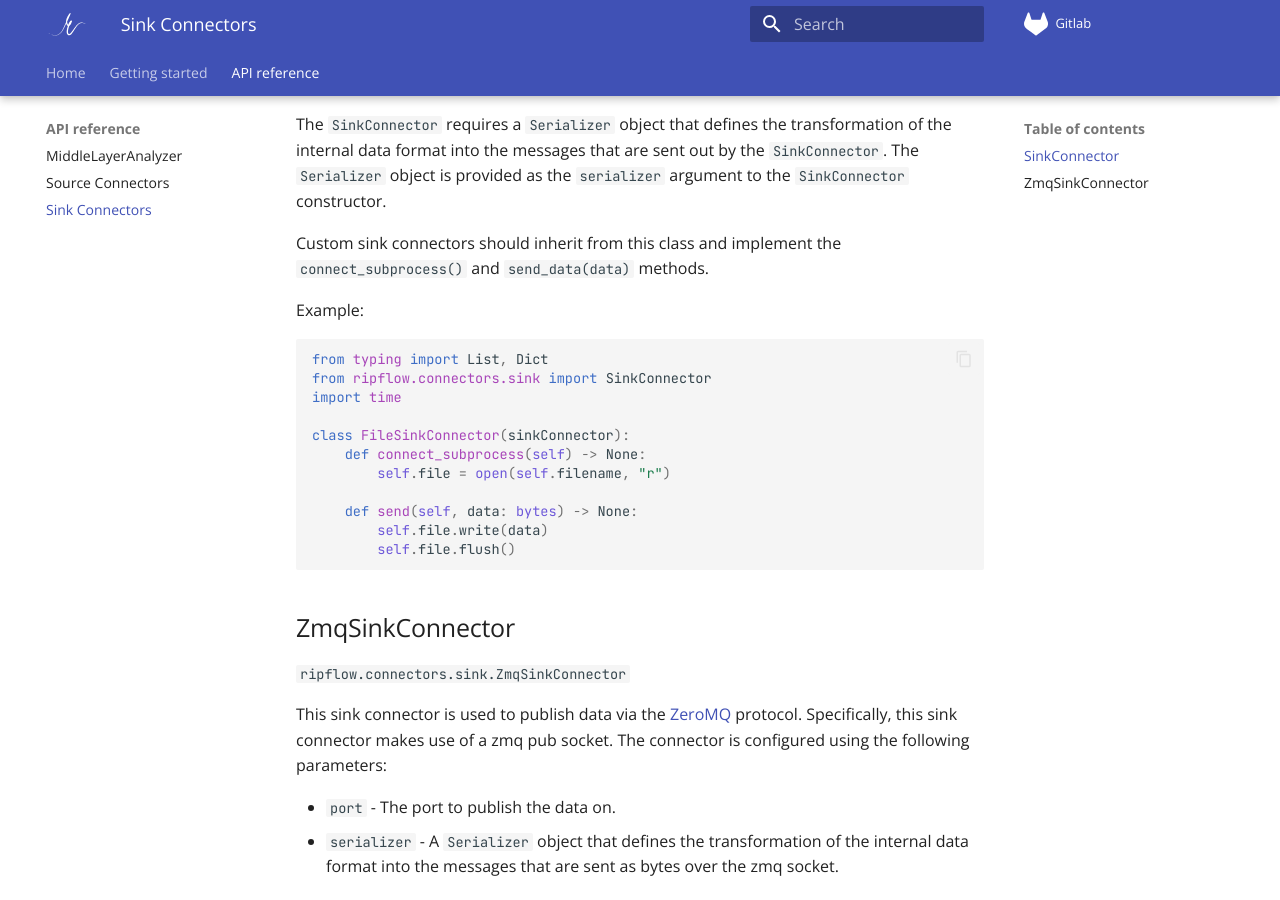
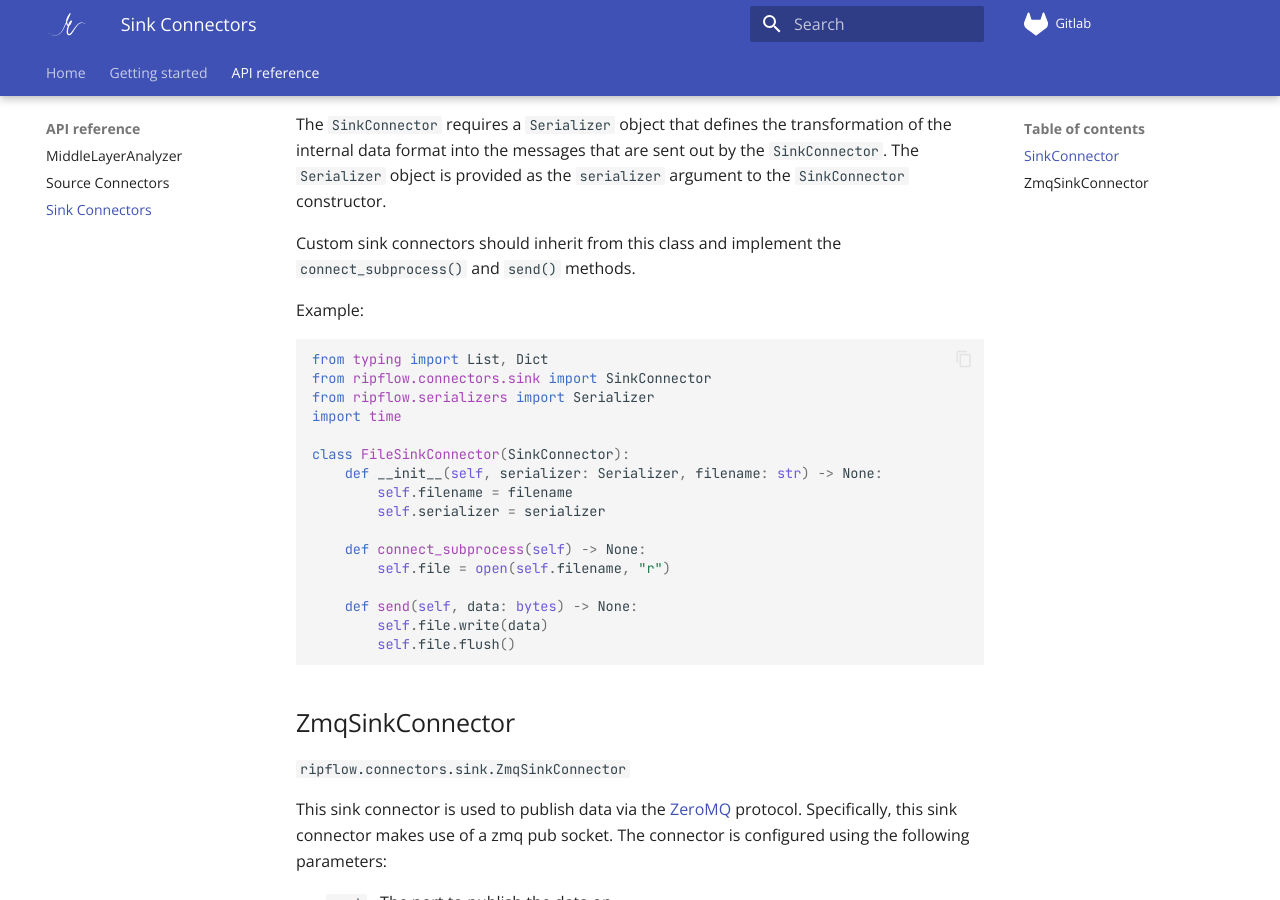
Before and after one commit to soerenjalas/ripflow, an MkDocs documentation site: the page built from docs/api/sink-connectors.md, in a window 1280 px wide and 900 px high, scrolled down 544 px. Built offline with MkDocs 1.6.1 and Material for MkDocs 9.7.7, drawn with Linux system fonts in a browser that asks for light colours.

Commit message:
Correct example

````diff
--- a/docs/api/sink-connectors.md
+++ b/docs/api/sink-connectors.md
@@ -12,16 +12,21 @@ This object is an abstract class that defines the basis for all sink connectors.
 
 The `SinkConnector` requires a `Serializer` object that defines the transformation of the internal data format into the messages that are sent out by the `SinkConnector`. The `Serializer` object is provided as the `serializer` argument to the `SinkConnector` constructor.
 
-Custom sink connectors should inherit from this class and implement the `connect_subprocess()` and `send_data(data)` methods.
+Custom sink connectors should inherit from this class and implement the `connect_subprocess()` and `send()` methods.
 
 Example:
 
 ```python
 from typing import List, Dict
 from ripflow.connectors.sink import SinkConnector
+from ripflow.serializers import Serializer
 import time
 
-class FileSinkConnector(sinkConnector):
+class FileSinkConnector(SinkConnector):
+    def __init__(self, serializer: Serializer, filename: str) -> None:
+        self.filename = filename
+        self.serializer = serializer
+
     def connect_subprocess(self) -> None:
         self.file = open(self.filename, "r")
 
````
